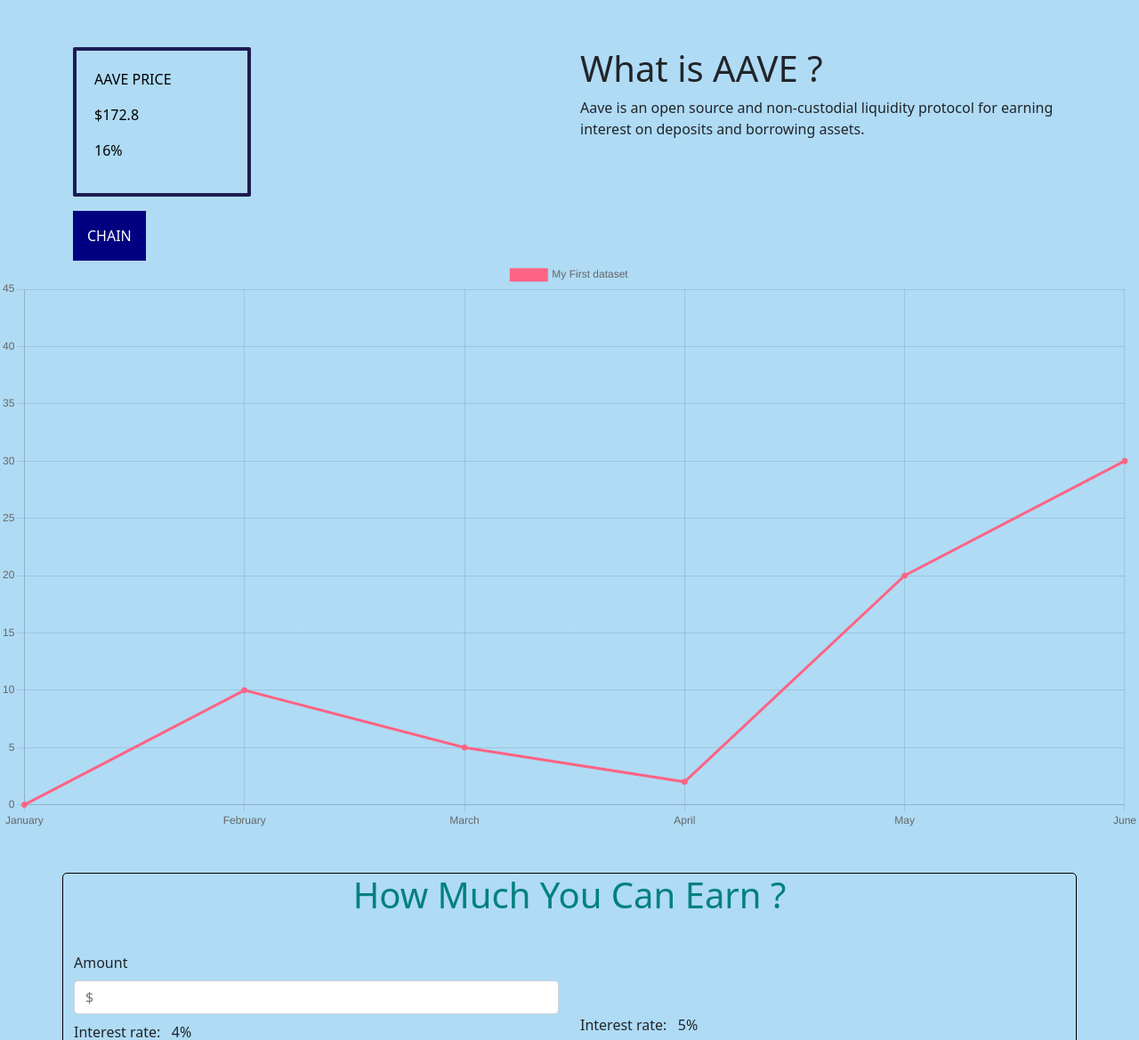
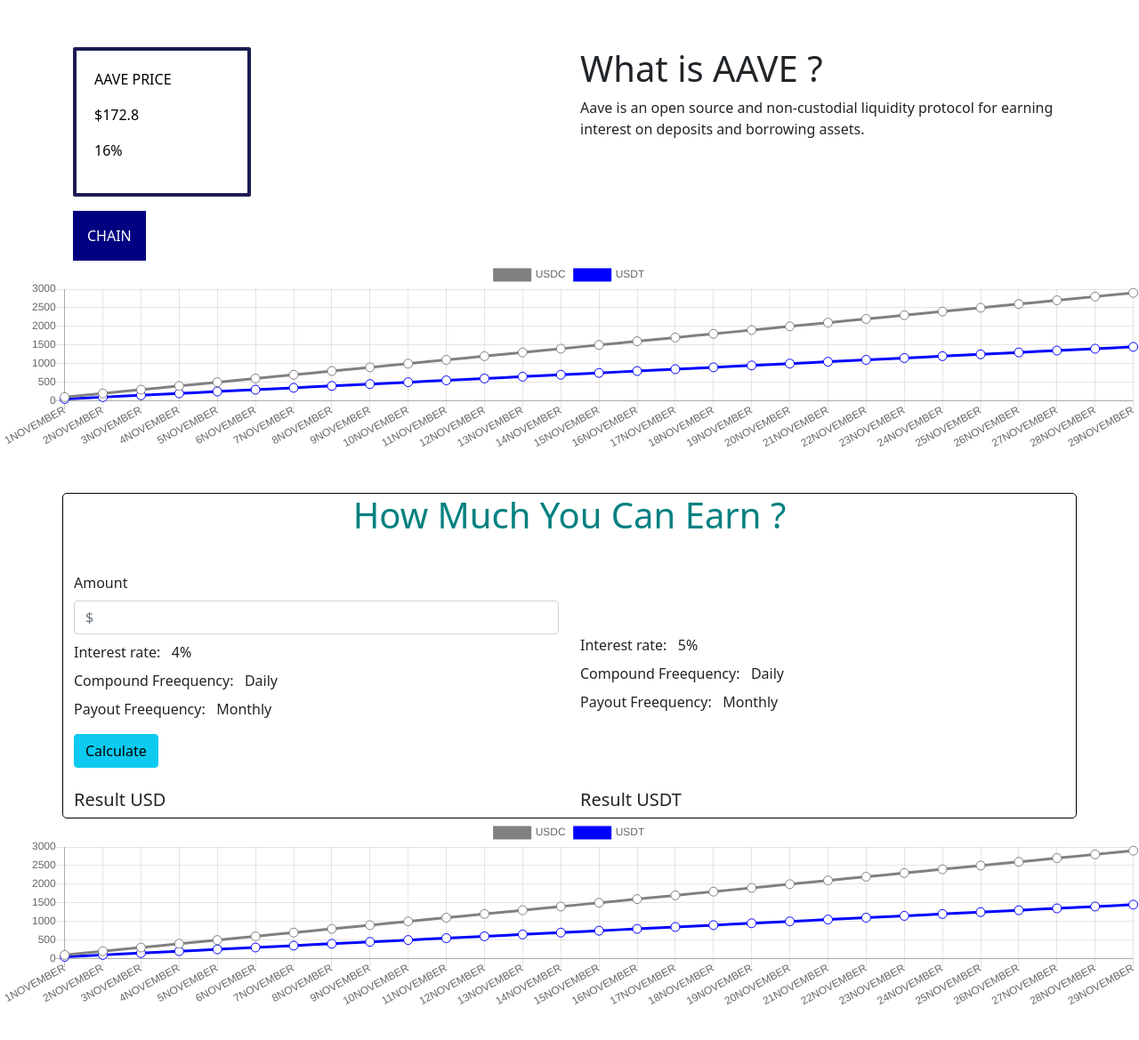
Before and after one commit to tanuja840/WHAT-IS-AAVE, a plain HTML site: page index1.html in a window 1280 px wide. Shown: the part 114-1283 px from the top of the page at 89% size. Drawn offline with nearby package versions, Linux system fonts and the light colour scheme.

Commit message:
Add files via upload

```diff
--- a/index1.html
+++ b/index1.html
@@ -12,10 +12,100 @@
 
 
 
+  <meta name="viewport" content="width=device-width, initial-scale=1">
+      <script type="text/javascript" src="https://cdnjs.cloudflare.com/ajax/libs/Chart.js/2.2.1/Chart.min.js"></script>
+      <script type="text/javascript">
+    window.onload=function(){/*from   w  w w .j  a va  2s .  c  o  m*/
+var ctx = document.getElementById("myChart").getContext("2d");
+
+var myChart = new Chart(ctx, {
+    type: 'line',
+    data: {
+    labels: ["1NOVEMBER", "2NOVEMBER", "3NOVEMBER", "4NOVEMBER", "5NOVEMBER", "6NOVEMBER", "7NOVEMBER", "8NOVEMBER", "9NOVEMBER", "10NOVEMBER", "11NOVEMBER", "12NOVEMBER","13NOVEMBER","14NOVEMBER","15NOVEMBER","16NOVEMBER","17NOVEMBER","18NOVEMBER","19NOVEMBER","20NOVEMBER","21NOVEMBER","22NOVEMBER","23NOVEMBER","24NOVEMBER","25NOVEMBER","26NOVEMBER","27NOVEMBER","28NOVEMBER","29NOVEMBER"],
+    datasets: [
+        {
+            label: "USDC",
+            fill: false,
+            borderColor: "grey",
+            pointBackgroundColor: "#fff",
+            pointRadius: 5,
+            data: [100,200,300,400,500,600,700,800,900,1000,1100,1200,1300,1400,1500,1600,1700,1800,1900,2000,2100,2200,2300,2400,2500,2600,2700,2800,2900],
+        },
+        {
+            label: "USDT",
+            fill: false,
+            borderColor: "blue",
+            pointBackgroundColor: "#fff",
+            pointRadius: 5,
+            data: [50,100,150,200,250,300,350,400,450,500,550,600,650,700,750,800,850,900,950,1000,1050,1100,1150,1200,1250,1300,1350,1400,1450,1500,1550],
+        }
+    ]
+},
+    options: {
+        scales: {
+            yAxes: [{
+                ticks: {
+                    beginAtZero:true
+                }
+            }]
+        },
+        tooltips: {
+           mode: "label"
+        }
+    }
+});
+
+
+
+
+
+
+var ctx_2 = document.getElementById("myChart_subbagain").getContext("2d");
+
+var myChart_2 = new Chart(ctx_2, {
+    type: 'line',
+    data: {
+    labels: ["1NOVEMBER", "2NOVEMBER", "3NOVEMBER", "4NOVEMBER", "5NOVEMBER", "6NOVEMBER", "7NOVEMBER", "8NOVEMBER", "9NOVEMBER", "10NOVEMBER", "11NOVEMBER", "12NOVEMBER","13NOVEMBER","14NOVEMBER","15NOVEMBER","16NOVEMBER","17NOVEMBER","18NOVEMBER","19NOVEMBER","20NOVEMBER","21NOVEMBER","22NOVEMBER","23NOVEMBER","24NOVEMBER","25NOVEMBER","26NOVEMBER","27NOVEMBER","28NOVEMBER","29NOVEMBER"],
+    datasets: [
+        {
+            label: "USDC",
+            fill: false,
+            borderColor: "grey",
+            pointBackgroundColor: "#fff",
+            pointRadius: 5,
+            data: [100,200,300,400,500,600,700,800,900,1000,1100,1200,1300,1400,1500,1600,1700,1800,1900,2000,2100,2200,2300,2400,2500,2600,2700,2800,2900],
+        },
+        {
+            label: "USDT",
+            fill: false,
+            borderColor: "blue",
+            pointBackgroundColor: "#fff",
+            pointRadius: 5,
+            data: [50,100,150,200,250,300,350,400,450,500,550,600,650,700,750,800,850,900,950,1000,1050,1100,1150,1200,1250,1300,1350,1400,1450,1500,1550],
+        }
+    ]
+},
+    options: {
+        scales: {
+            yAxes: [{
+                ticks: {
+                    beginAtZero:true
+                }
+            }]
+        },
+        tooltips: {
+           mode: "label"
+        }
+    }
+});
+
+    };
+
+      </script>
   <title>brew</title>
   <style>
     body {
-      background-color: #AFDBF5;
+      background-color: white;
     }
 
     .center-form {
@@ -149,6 +239,7 @@
       color: white;
     }
 
+
   </style>
 </head>
 
@@ -204,44 +295,9 @@
   </div>
 
 <!------graph----->
-
-  <canvas id="myChart"></canvas>
-  <script src="https://cdn.jsdelivr.net/npm/chart.js"></script>
-  <script>
-    const labels = [
-      'January',
-      'February',
-      'March',
-      'April',
-      'May',
-      'June',
-    ];
-
-    const data = {
-      labels: labels,
-      datasets: [{
-        label: 'My First dataset',
-        backgroundColor: 'rgb(255, 99, 132)',
-        borderColor: 'rgb(255, 99, 132)',
-        data: [0, 10, 5, 2, 20, 30, 45],
-      }]
-    };
-
-    const config = {
-      type: 'line',
-      data: data,
-      options: {}
-    };
-
-  const myChart = new Chart(
-    document.getElementById('myChart'),
-    config
-  );
-
-
-
-  </script>
-
+  <div>
+<canvas id="myChart" height="50" weidth="50"></canvas>
+</div>
 
 
 
@@ -313,8 +369,10 @@
 
   </div>
   <!-- calculator end -->
-
-
+<div>
+  <canvas id="myChart_subbagain" height="50" weidth="50" top="80%"></canvas>
+</div>
+  <!----footer-->
 
 
   <div class="col-md-12 mt-5">
@@ -356,4 +414,6 @@
   }
 </script>
 
+<!------cal graph-->
+
 </html>
```
